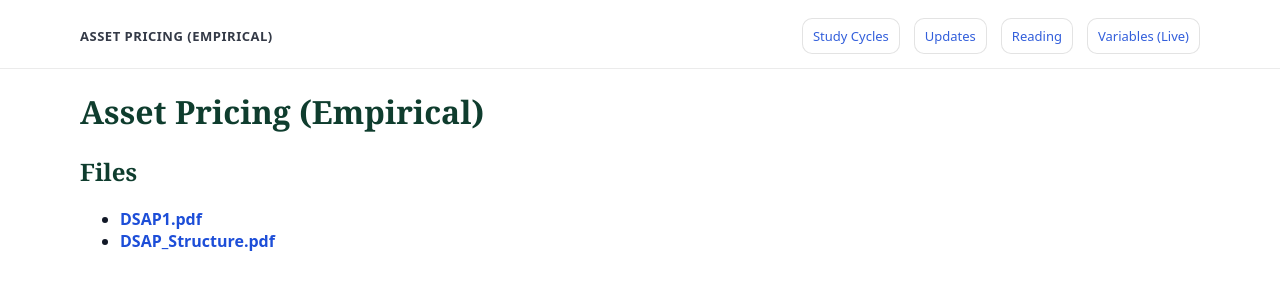
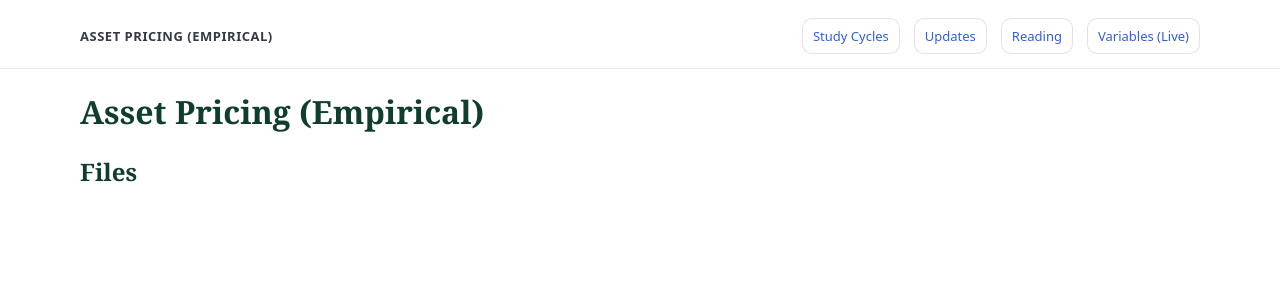
Before and after one commit to yaxinzn/study-archive, a Jekyll site: the page built from materials/ap-empirical/index.md, in a window 1280 px wide. Shown: the top 300 px of the page. Built offline with Jekyll 4.4.1, drawn with Linux system fonts in a browser that asks for light colours.

Commit message:
Remove PDF links from empirical asset pricing index
Removed links to DSAP1.pdf and DSAP_Structure.pdf from the index.

```diff
--- a/materials/ap-empirical/index.md
+++ b/materials/ap-empirical/index.md
@@ -12,6 +12,4 @@ hide_name: true
 
 ## Files
 <!-- AUTO-LIST-START -->
-- **[DSAP1.pdf](DSAP1.pdf)**
-- **[DSAP_Structure.pdf](DSAP_Structure.pdf)**
 <!-- AUTO-LIST-END -->
```
